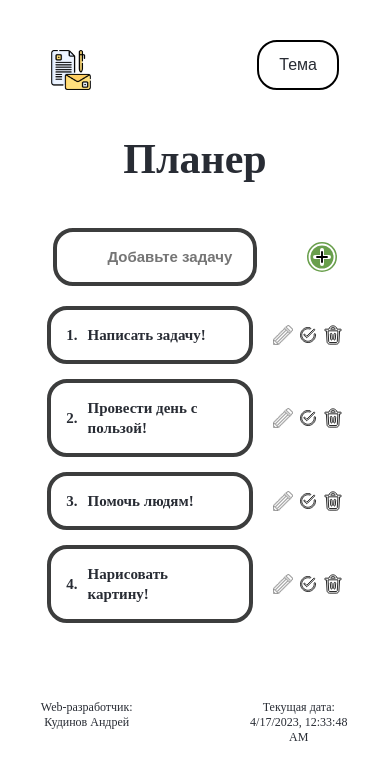
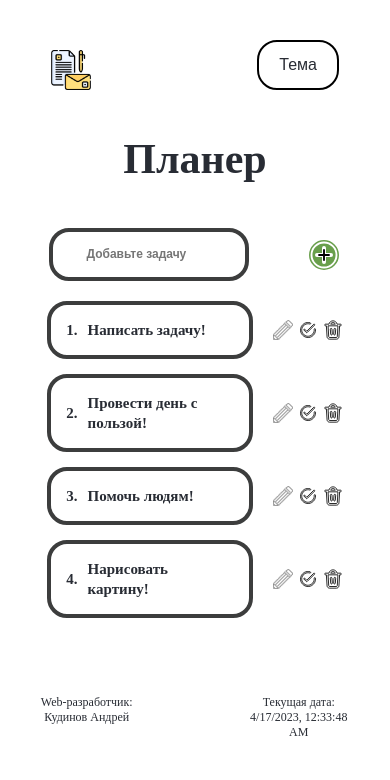
Before and after one commit to kudinov-andrej/task-list, a React (Create React App) app: page / in a window 390 px wide. Shown: the top 780 px of the page. Built offline with nearby package versions, Linux system fonts and the light colour scheme.

Commit message:
Task-list

```diff
--- a/src/MyInput.css
+++ b/src/MyInput.css
@@ -24,6 +24,8 @@
       width: 38.0625vw;
       margin-right: 50px;
       padding-right: 20px;
+      font-size: 20px;
+    line-height: 25px;
       text-align: start ;
     }
   }
@@ -37,24 +39,43 @@
   }
 }
 
-@media screen and (max-width: 420px) {
+@media screen and (max-width: 431px) {
   .input {
-    width: 33.0625vw;
+    width: 38.0625vw;
+    margin-right: 60px;
+    margin-left: -2px;
 }
 }
+
+@media screen and (max-width: 419px) {
+  .input {
+    width: 34.0625vw;
+    margin-right: 60px;
+    margin-left: -2px;
+    padding-left: 33px;
+    padding-right: 33px;
+
+}
+}
+
 
 @media screen and (max-width: 400px) {
   .input {
     width: 32.0625vw;
-    font-size: 15px;
-  line-height: 20px;
+    font-size: 12px;
+    line-height: 15px;
 }
 }
 
-@media screen and (max-width: 353px) {
+@media screen and (max-width: 360px) {
   .input {
-    width: 30.0625vw;
-    font-size: 12px;
-  line-height: 25px;
+    width: 32.0625vw;
+    margin-left: -10px;
+  }
 }
+
+@media screen and (max-width: 315px) {
+  .input {
+    margin-left: -14px;
+  }
 }
--- a/src/TaskItem.css
+++ b/src/TaskItem.css
@@ -10,7 +10,7 @@
 
 .text {
   margin: 0;
-
+  max-width: 39.0625vw;
 }
 
 .task__text {
@@ -32,6 +32,7 @@
   border-radius: 20px;
   background-color: rgb(60, 61, 61);
   border:  solid 4px rgb(60, 61, 61);
+
 }
 
 @media screen and (max-width: 685px) {
```
